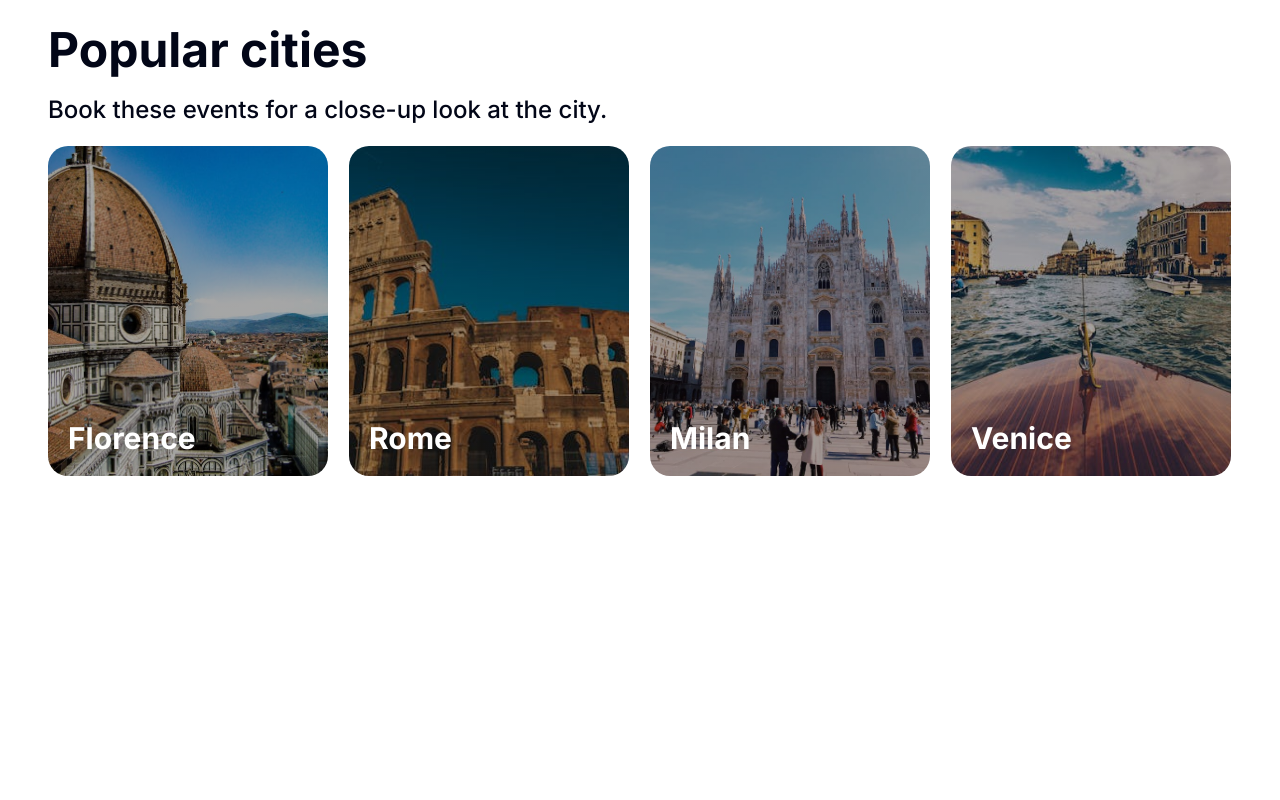
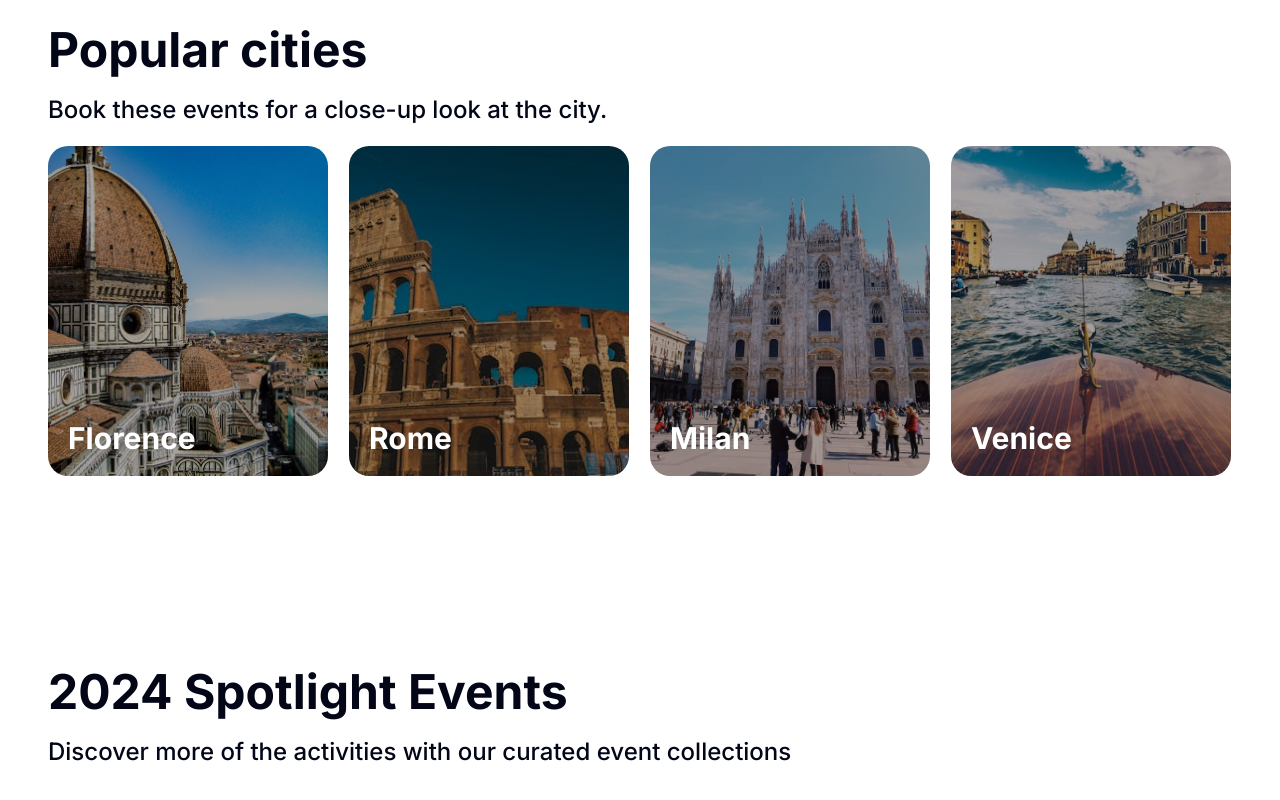
Before and after one commit to InfinityDevsHQ/event-agency-next, a Next.js app: page / in a window 1280 px wide. Shown: the part 725-1525 px from the top of the page. Before the commit the page ends 1297 px from the top, so only its background shows below. Built offline with nearby package versions, Linux system fonts and the light colour scheme.

Commit message:
feat: spotlight events section

```diff
--- a/app/page.tsx
+++ b/app/page.tsx
@@ -1,3 +1,4 @@
+import Events from "@/components/homepage/events";
 import Hero from "@/components/homepage/hero";
 import PopularCities from "@/components/homepage/popular-cities";
 
@@ -6,6 +7,7 @@ export default function Home() {
     <>
       <Hero />
       <PopularCities />
+      <Events />
     </>
   );
 }
--- /dev/null
+++ b/components/homepage/events.tsx
@@ -0,0 +1,15 @@
+export default function Events() {
+  return (
+    <section className="py-24 px-12">
+      <div className="flex flex-col flex-gap gap-5">
+        <div className="flex flex-col gap-5 text-secondary-foreground">
+          <h2 className="font-bold text-5xl">2024 Spotlight Events</h2>
+          <p className="font-medium text-2xl">
+            Discover more of the activities with our curated event collections
+          </p>
+        </div>
+        <div></div>
+      </div>
+    </section>
+  );
+}
```
